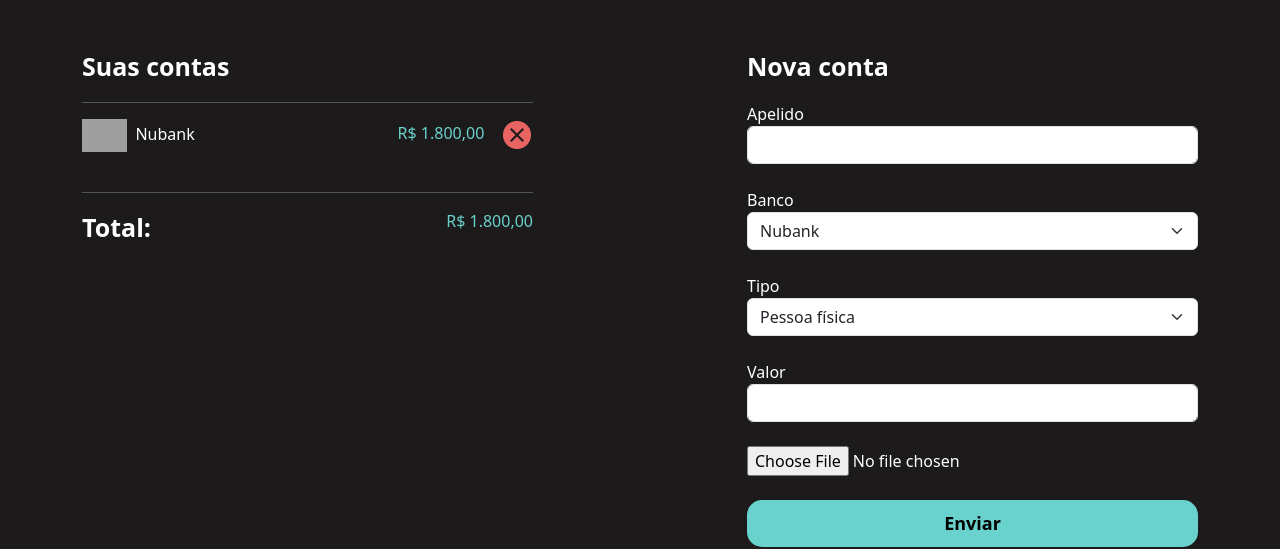
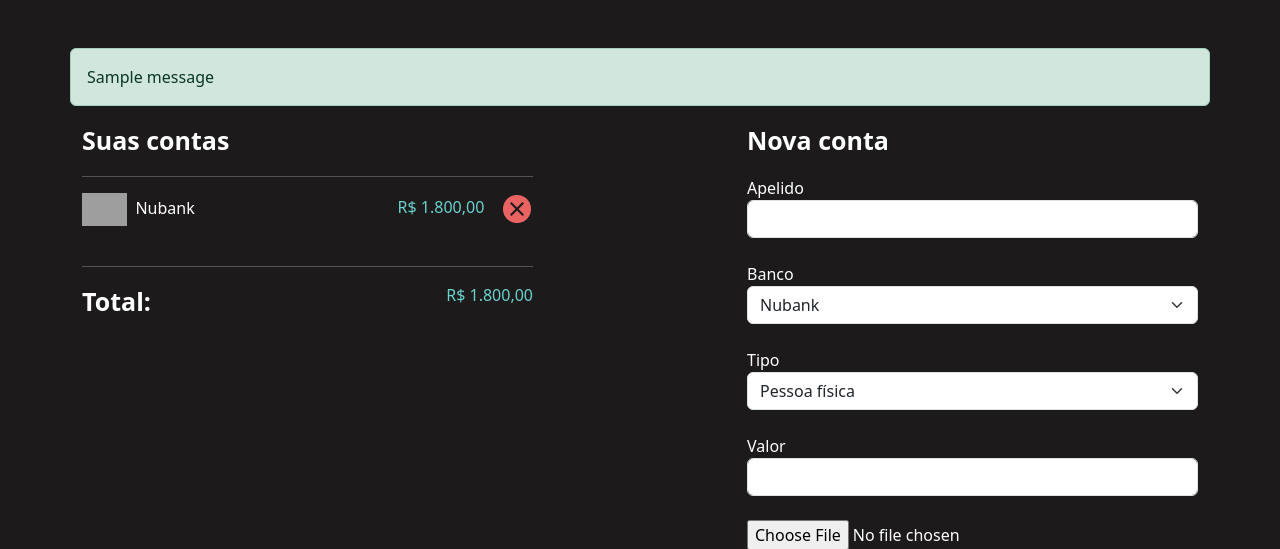
Before and after one commit to Adryan1928/FINANCE, a Django app: page /perfil/gerenciar/ in a window 1280 px wide. Shown: the part 56-605 px from the top of the page. Run offline with Django 4.2, Linux system fonts and the light colour scheme; one stand-in notice (Sample message) is shown; grey boxes are pictures that could not be loaded.

Commit message:
Validações e mensagens para a criação de uma conta

```diff
--- a/perfil/templates/gerenciar.html
+++ b/perfil/templates/gerenciar.html
@@ -12,6 +12,11 @@
     <br>
     <div class="container">
         <div class="row">
+            {% if messages %}
+                {% for message in messages %}
+                    <div class="alert {{ message.tags }}">{{ message }}</div>
+                {% endfor %}
+            {% endif %}
             <div class="col-md-5">
                 <p class="fonte-destaque">Suas contas</p>
                 <hr>
@@ -57,7 +62,7 @@
                     <label>Valor</label>
                     <input type="number" name="valor" class="form-control" placeholder="">
                     <br>
-                    <input type="file" placeholder="Ícone" name="icone">
+                    <input type="file" placeholder="Ícone" name="icone" required>
                     <br>
                     <br>
                     <input style="width: 100%" type="submit" class="botao-principal" value="Enviar" >
--- a/perfil/views.py
+++ b/perfil/views.py
@@ -1,6 +1,8 @@
 from django.shortcuts import render, redirect
 from django.http import HttpResponse
 from .models import Conta
+from django.contrib import messages
+from django.contrib.messages import constants
 
 
 # Create your views here.
@@ -18,6 +20,11 @@ def cadastrar_banco(request):
     tipo = request.POST.get('tipo')
     valor = request.POST.get('valor')
     icone = request.FILES.get('icone')
+
+    if len(apelido.strip()) == 0 or len(valor.strip()) == 0:
+        messages.add_message(request, constants.ERROR, 'Preencha todos os campos')
+        return redirect('/perfil/gerenciar/')
+
     conta = Conta(
         apelido=apelido,
         banco=banco,
@@ -26,4 +33,6 @@ def cadastrar_banco(request):
         icone=icone)
 
     conta.save()
+
+    messages.add_message(request, constants.SUCCESS, 'Conta cadastrada com sucesso')
     return redirect('/perfil/gerenciar/')
```
Also changed, not shown: core/settings.py (+13 -0 lines), db.sqlite3, media/icones/Captura_de_tela_2023-05-14_092819.png (added).
